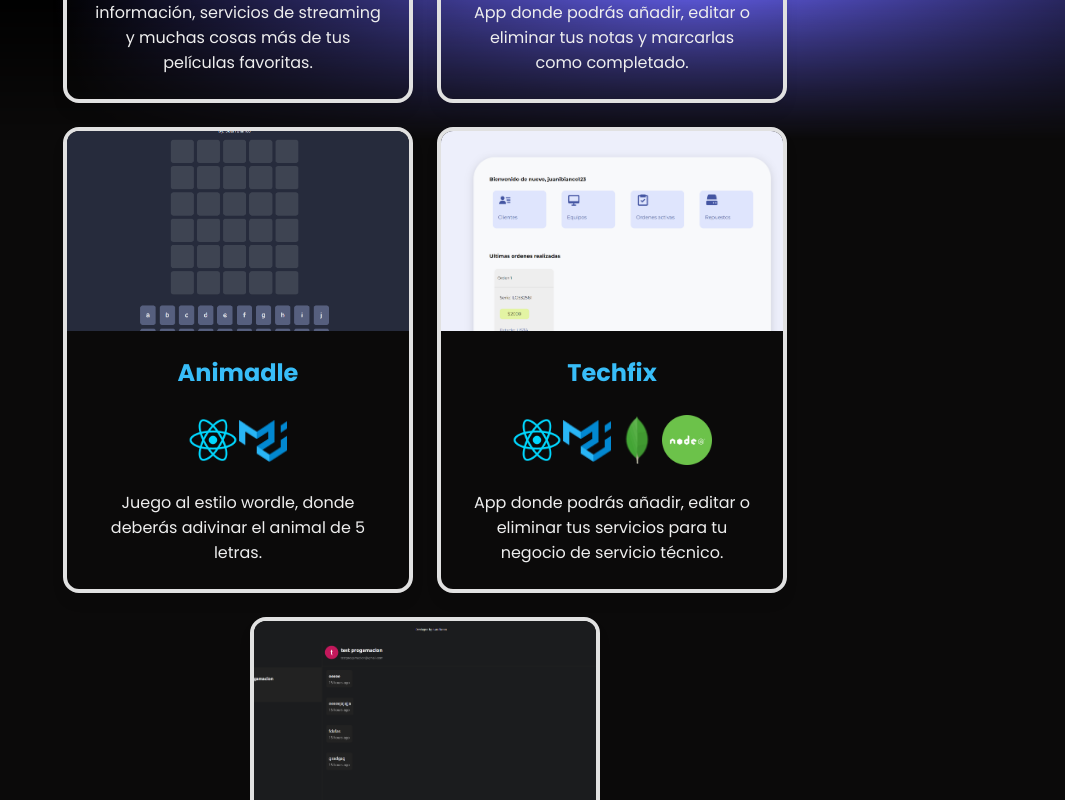
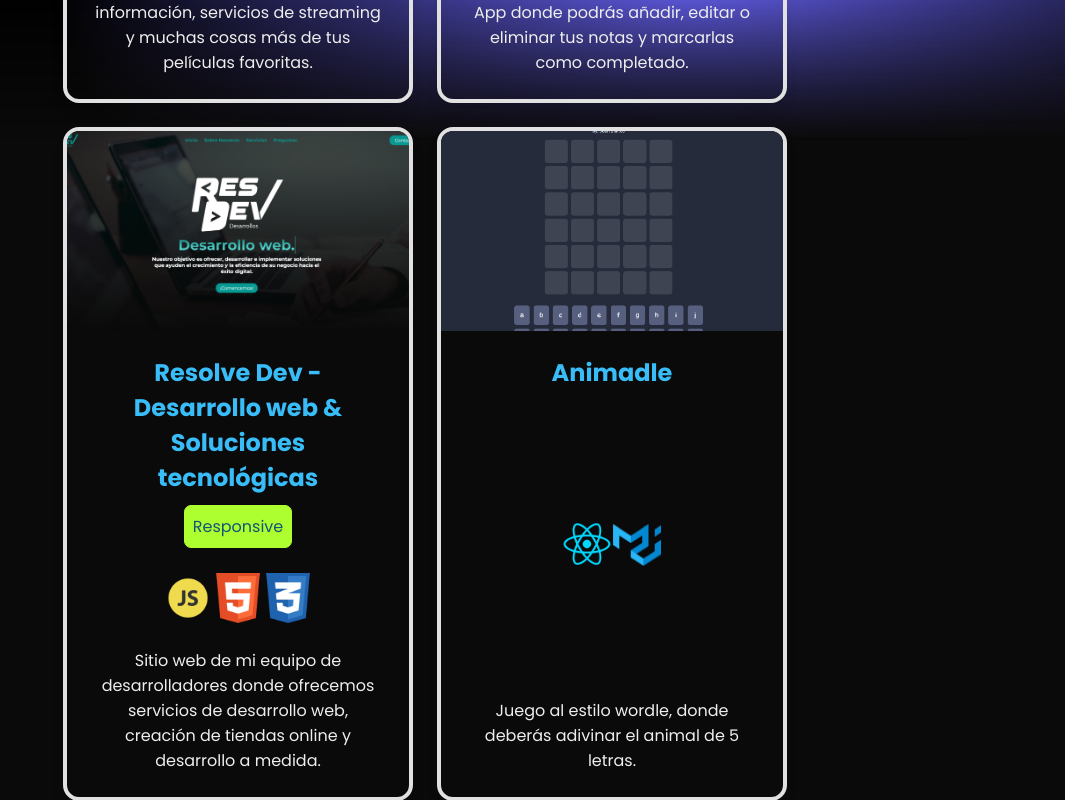
Before and after one commit to juanib12/portfolio, a React (Create React App) app: page /projects in a window 1280 px wide. Shown: the part 660-1460 px from the top of the page, without its empty margins (215-1280 px from the left). Built offline with nearby package versions, Linux system fonts and the light colour scheme; no server answers.

Commit message:
add proyect

```diff
--- a/src/components/Projects.js
+++ b/src/components/Projects.js
@@ -10,6 +10,10 @@
 import tmdb from "../images/tmdb.png";
 import firechat from "../images/firechat.png";
 import { useState, useEffect } from "react";
+import resdev from '../images/resdev.png'
+import JS from "../images/javascript.png";
+import html from "../images/html.png";
+import css from "../images/css.png";
 
 const Projects = () => {
 
@@ -83,6 +87,36 @@
                 <div className="projects_data-desc">
                   App donde podrás añadir, editar o eliminar tus notas y marcarlas
                   como completado.
+                </div>
+              </div>
+            </div>
+          </a>
+
+          <a
+            target="_blank"
+            href="https://resolvedev.com"
+            className="links"
+            rel="noreferrer"
+          >
+            <div className="projects_data">
+              <div className="projects_data-images">
+                <img src={resdev} alt="todo"/>
+              </div>
+              <div className="projects_data-info">
+                <div className="projects_data-title">
+                  <h2>Resolve Dev - Desarrollo web & Soluciones tecnológicas</h2>
+                </div>
+                <div className="projects_data-responsive">
+                  <p>Responsive</p>
+                </div>
+                <div className="projects_data-leng">
+                  <img src={JS} width="50px" alt="javascript"/>
+                  <img src={html} width="50px" alt="html"/>
+                  <img src={css} width="50px" alt="css"/>
+                </div>
+                <div className="projects_data-desc">
+                  Sitio web de mi equipo de desarrolladores donde ofrecemos servicios
+                  de desarrollo web, creación de tiendas online y desarrollo a medida.
                 </div>
               </div>
             </div>
```
Also changed, not shown: src/images/resdev.png (added).
